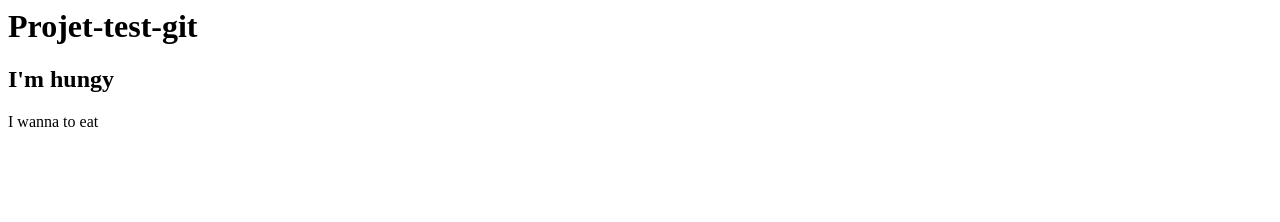
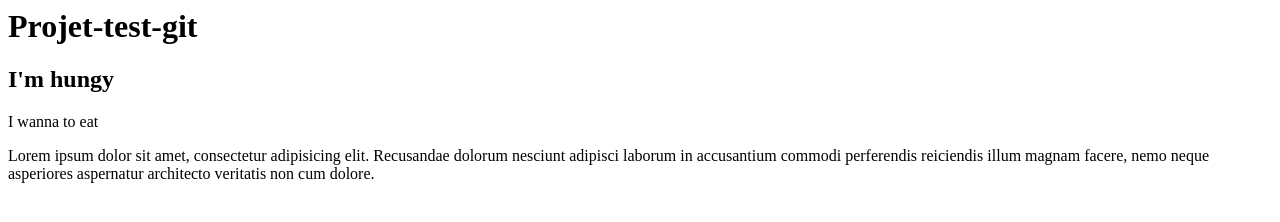
Before and after one commit to DalilaBA/DMS, a plain HTML site: page index.html in a window 1280 px wide. Drawn offline with Linux system fonts and the light colour scheme.

Commit message:
change in index only

```diff
--- a/index.html
+++ b/index.html
@@ -1,3 +1,6 @@
 <h1>Projet-test-git</h1>
 <h2>I'm hungy </h2>
 <p>I wanna to eat</p>
+<p>
+Lorem ipsum dolor sit amet, consectetur adipisicing elit. Recusandae dolorum nesciunt adipisci laborum in accusantium commodi perferendis reiciendis illum magnam facere, nemo neque asperiores aspernatur architecto veritatis non cum dolore.
+</p>
```
Also changed, not shown: about.html (added, +2 -0 lines).
